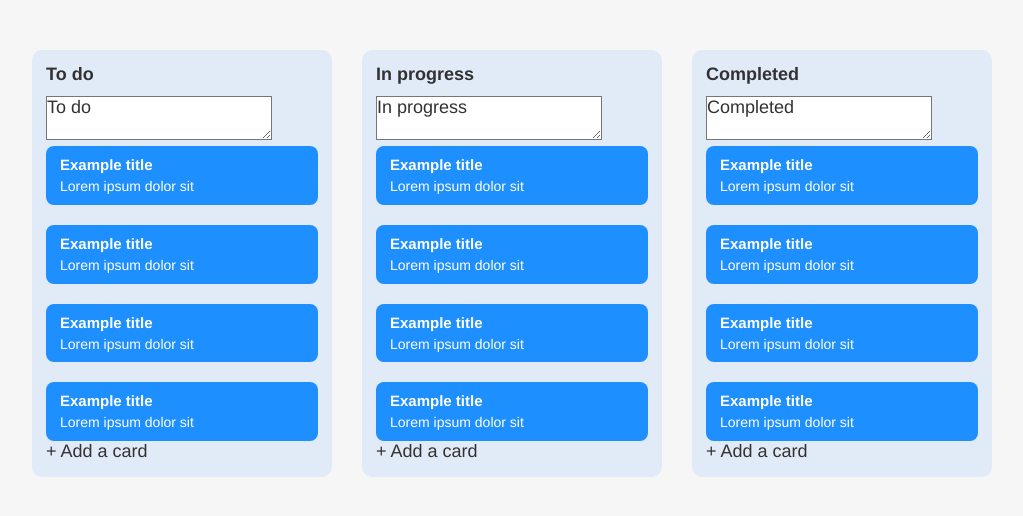
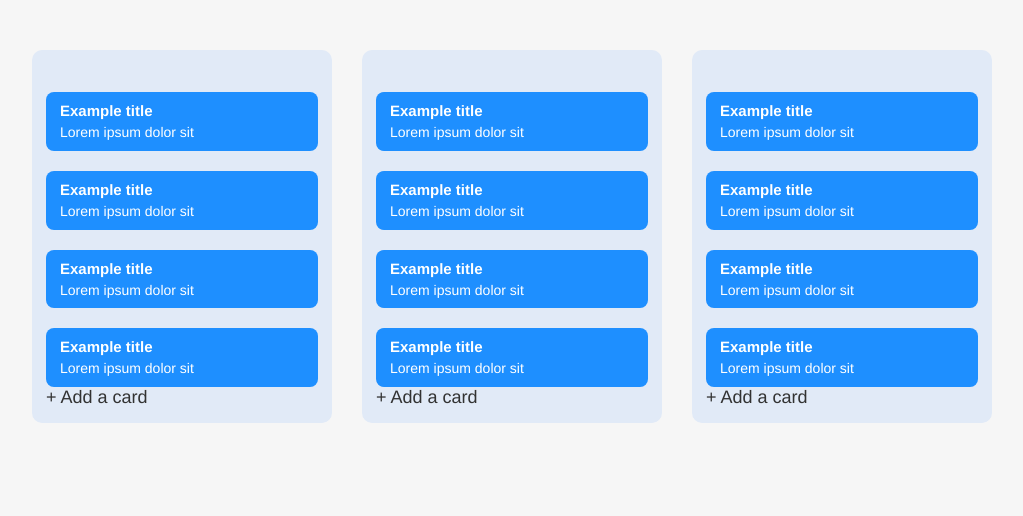
Before and after one commit to Erhanero/boardy, a React (Vite) app: page / in a window 1280 px wide. Shown: the top 516 px of the page, without its empty margins (128-1151 px from the left). Built offline with nearby package versions, Linux system fonts and the light colour scheme.

Commit message:
feat(components/editable-text): handle dynamic text height

```diff
--- a/src/components/editable-text/editable-text.jsx
+++ b/src/components/editable-text/editable-text.jsx
@@ -1,7 +1,19 @@
-import { useState } from 'react';
+/**
+ * External dependencies.
+ */
+import { useState, useRef, useEffect } from 'react';
+import classNames from 'classnames';
 
-const EditableText = ({text}) => {
-	const [value, setValue] = useState(text);
+const EditableText = ({initialText, className}) => {
+	const [text, setText] = useState(initialText);
+	const textareaRef = useRef(null);
+	const [textHeight, setTextHeight] = useState('auto');
+
+	useEffect(() => {
+		if (textareaRef.current) {
+			setTextHeight(textareaRef.current.scrollHeight)
+		}
+	  }, [text]);
 
 	/**
 	 * Handle text change.
@@ -10,14 +22,22 @@ const EditableText = ({text}) => {
 	 * @returns {Void}
 	 */
 	const handleTextchange = (e) => {
-		setValue(e.target.value);
+		if (e.target.value == '') {
+			return;
+		}
+
+		setText(e.target.value);
 	}
 
 	return (
-		<div className="editable-text">
-			<h3>{ value }</h3>
+		<div className={classNames("editable-text", className)} style={{ height: textHeight }}>
+			<h3>{ text }</h3>
 
-			<textarea value={value} onChange={handleTextchange}>{ value }</textarea>
+			<textarea
+				value={text}
+				onChange={handleTextchange}
+				ref={textareaRef}
+			>{text}</textarea>
 		</div>
 	)
 }
--- a/src/components/editable-text/editable-text.scss
+++ b/src/components/editable-text/editable-text.scss
@@ -3,7 +3,48 @@
 // ==========================================================================
 
 .editable-text {
+	position: relative;
+
+	&:has(textarea:focus) {
+		h3 {
+			display: none;
+		}
+
+		textarea {
+			opacity: 1;
+			outline-color: var(--c-black);
+			box-shadow: 0px 0px 13px -5px rgba(0,0,0,0.5);
+			cursor: text;
+		}
+	}
+
 	h3 {
-		font-size: 1.8rem;
+		font-size: 1.6rem;
+		pointer-events: none;
+		margin: 0;
+		line-height: 1;
+		padding: .6rem;
+	}
+
+	textarea {
+		display: block;
+		position: absolute;
+		top: 0;
+		left: 0;
+		width: 100%;
+		height: 100%;
+		font-size: 1.6rem;
+		background-color: transparent;
+		resize: none;
+		font-weight: 600;
+		border-radius: .4rem;
+		padding: .6rem;
+		overflow: hidden;
+		opacity: 0;
+		line-height: 1;
+		transition: box-shadow var(--t-duration), outline var(--t-duration);
+		outline: 1px solid transparent;
+		border: none;
+		cursor: pointer;
 	}
 }
```
